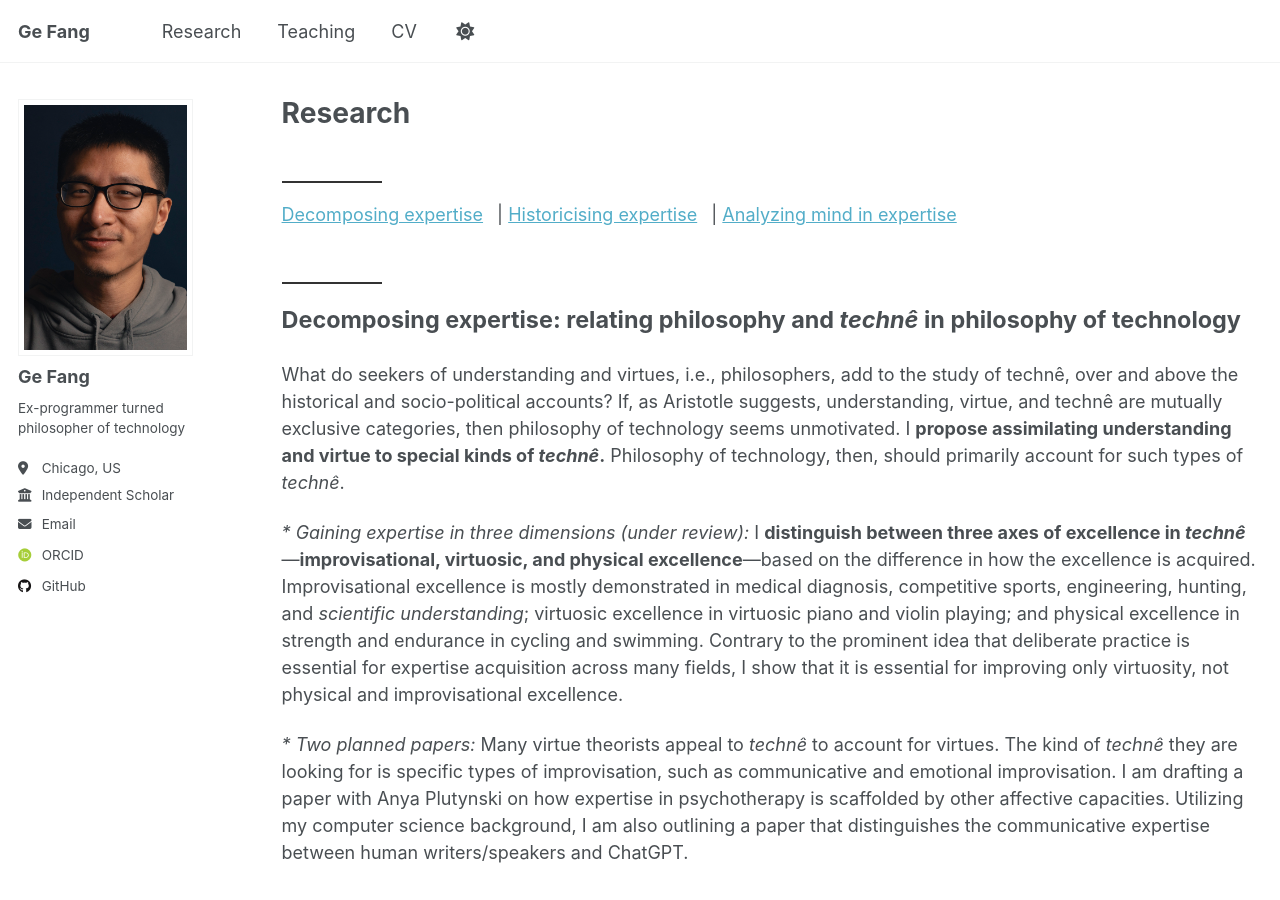
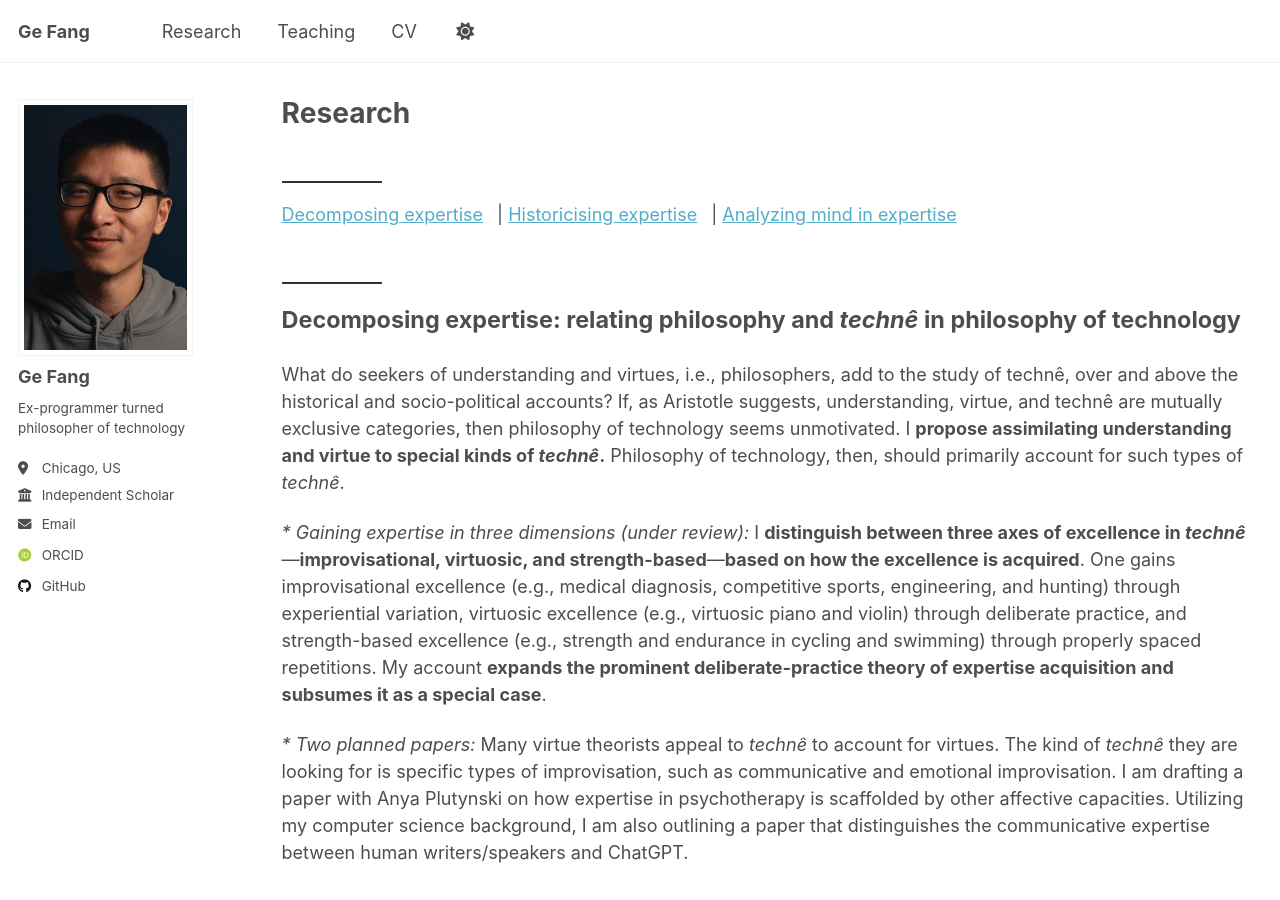
Before and after one commit to fangge518/academic, a Jekyll site: the page built from _pages/research.html, in a window 1280 px wide and 900 px high. Built offline with Jekyll 4.4.1, drawn with Linux system fonts in a browser that asks for light colours; some web fonts are replaced; a script that is not in the unit is left out.

Commit message:
Update research description

```diff
--- a/_data/research.yml
+++ b/_data/research.yml
@@ -14,14 +14,13 @@ projects:
       - title: "Gaining expertise in three dimensions (under review)"
         description: >
           I **distinguish between three axes of excellence in *technê***—**improvisational,
-          virtuosic, and physical excellence**—based on the difference in how the
-          excellence is acquired. Improvisational excellence is mostly demonstrated
-          in medical diagnosis, competitive sports, engineering, hunting, and *scientific
-          understanding*; virtuosic excellence in virtuosic piano and violin playing;
-          and physical excellence in strength and endurance in cycling and swimming.
-          Contrary to the prominent idea that deliberate practice is essential for
-          expertise acquisition across many fields, I show that it is essential for
-          improving only virtuosity, not physical and improvisational excellence.
+          virtuosic, and strength-based**—**based on how the
+          excellence is acquired**. One gains improvisational excellence (e.g., medical diagnosis,
+          competitive sports, engineering, and hunting) through experiential variation,
+          virtuosic excellence (e.g., virtuosic piano and violin) through deliberate practice,
+          and strength-based excellence (e.g., strength and endurance in cycling and swimming)
+          through properly spaced repetitions. My account **expands the prominent deliberate-practice
+          theory of expertise acquisition and subsumes it as a special case**.
       - title: "Two planned papers"
         description: >
           Many virtue theorists appeal to *technê* to account for virtues. The kind
```
